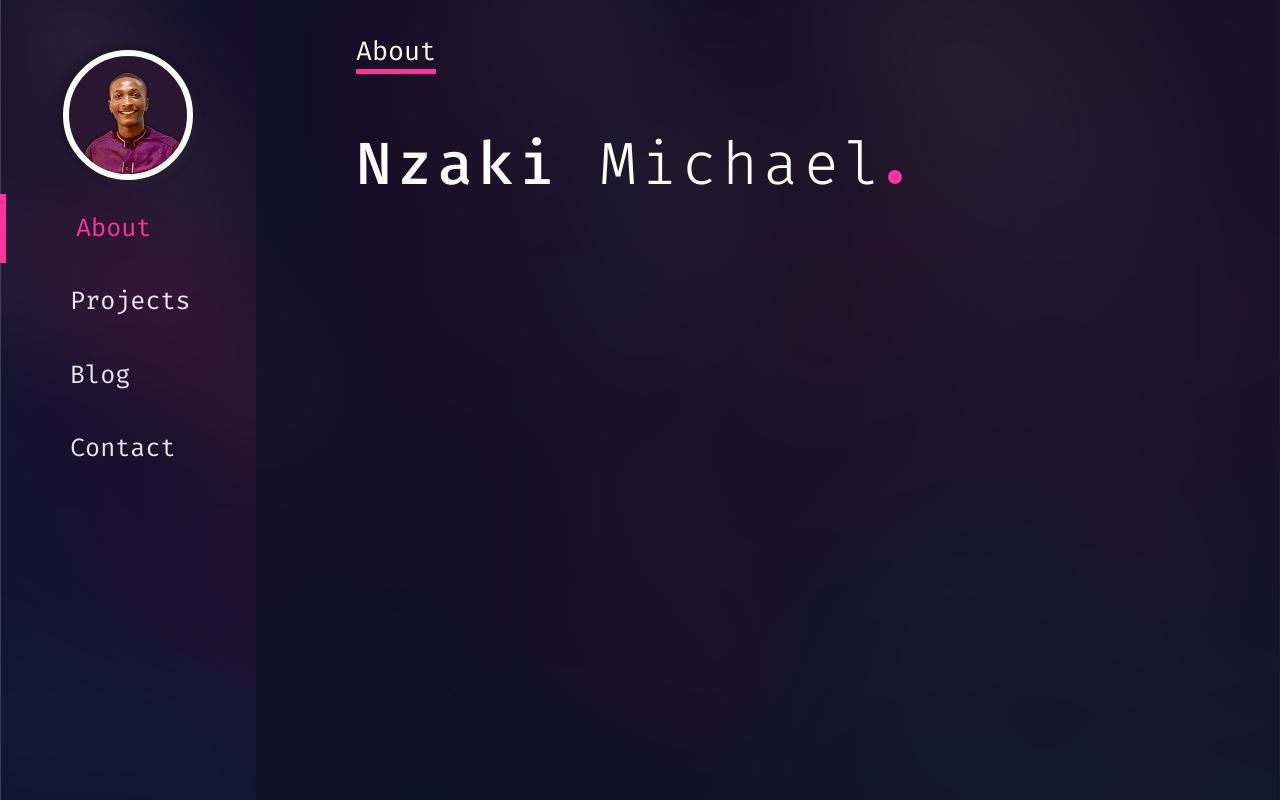
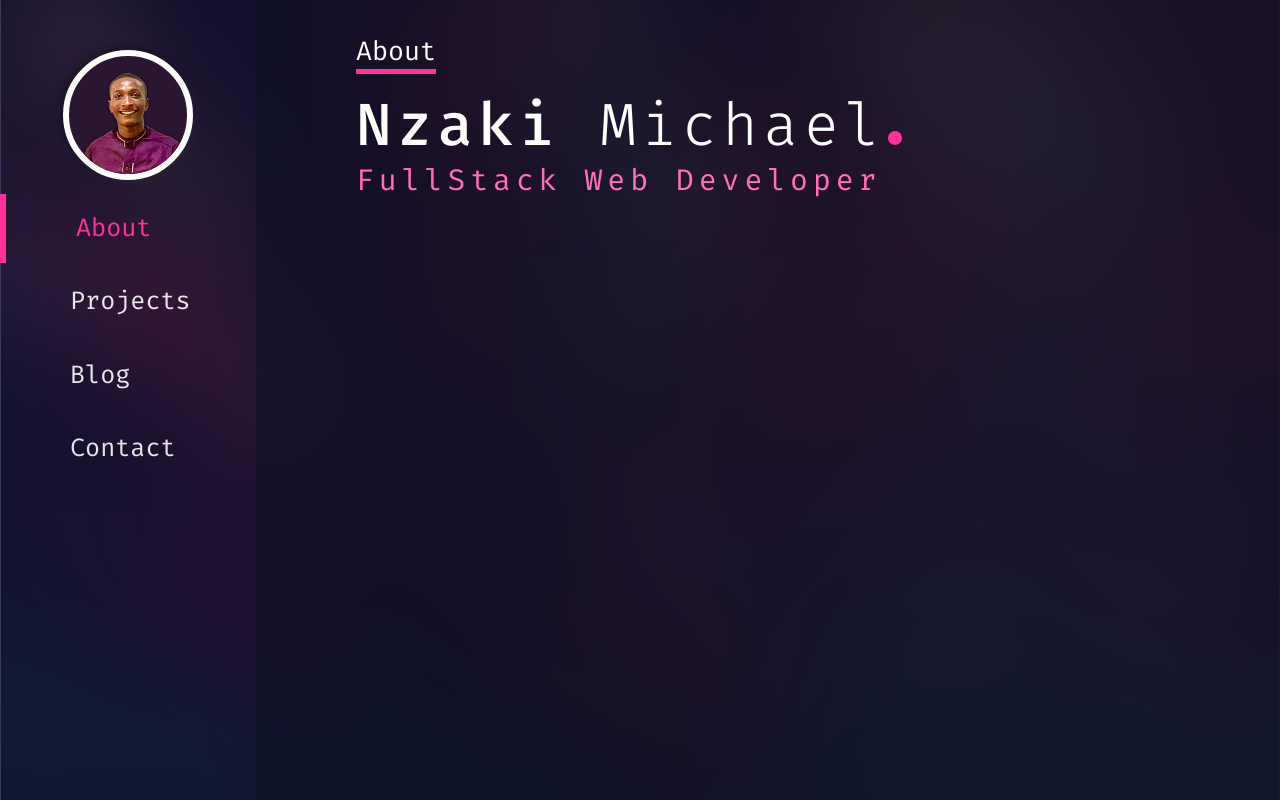
Before and after one commit to NzakiCodes/portfolio, a Next.js app: page /about in a window 1280 px wide. Built offline with nearby package versions, Linux system fonts and the light colour scheme.

Commit message:
Added animation to title

```diff
--- a/pages/about.js
+++ b/pages/about.js
@@ -11,22 +11,34 @@ export default function Home() {
                 <motion.h1
                     initial={{
                         opacity: 0,
-                        x:-30,
-                        y:-30,
+                        x: -30,
+                        y: -30,
                         letterSpacing: '-20px'
-                     }}
+                    }}
                     animate={{
                         opacity: 1,
-                        x:0,
-                        y:0,
+                        x: 0,
+                        y: 0,
                         letterSpacing: '5px'
 
-                     }}
+                    }}
 
-                    transition={{ duration: 0.8,ease:"easeOut" }}
-                >Nzaki <span>Michael</span>
+                    transition={{ duration: 0.8, ease: "easeOut" }}
+                >
+                    Nzaki <span>Michael</span>
                     <span className={util.pinkDot}></span>
                 </motion.h1>
+                <motion.h3 initial={{
+                        opacity: 0,
+                        letterSpacing: '-20px'
+                    }}
+                    animate={{
+                        opacity: 1,
+                        letterSpacing: '5px'
+
+                    }}
+
+                    transition={{ duration: 0.8, ease: "easeOut" }}>FullStack Web Developer</motion.h3>
             </div>
         </Layout>
     )
--- a/styles/util.module.css
+++ b/styles/util.module.css
@@ -38,14 +38,27 @@
 
 }
 .About__header h1{
+    margin: 0;
+    padding: 0;
     font-size: 58px!important;
-    font-variant-ligatures: normal;font-stretch: extra-expanded;
+    font-variant-ligatures: normal;
+    font-stretch: extra-expanded;
     font-weight: 500;
     /* letter-spacing: 1px; */
     transition: 0.7s;
 }
 .About__header h1 span{
     font-weight: lighter!important;
+}
+.About__header h3{
+    margin: 0;
+    font-size: 29px!important;
+    font-variant-ligatures: normal;
+    font-stretch: extra-expanded;
+    font-weight: normal;
+    color: #ff70b8;
+    letter-spacing: 5px;
+    transition: 0.7s;
 }
 .pinkDot{
     display: inline-block;
```
